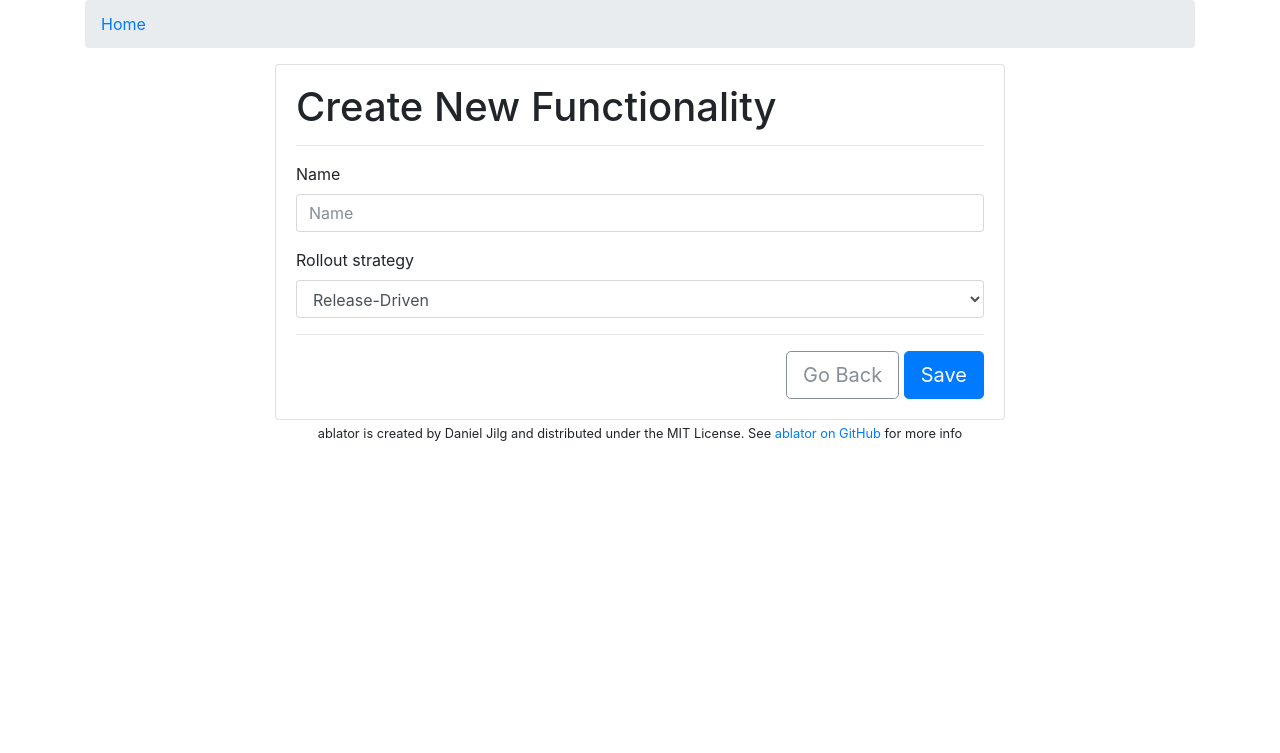
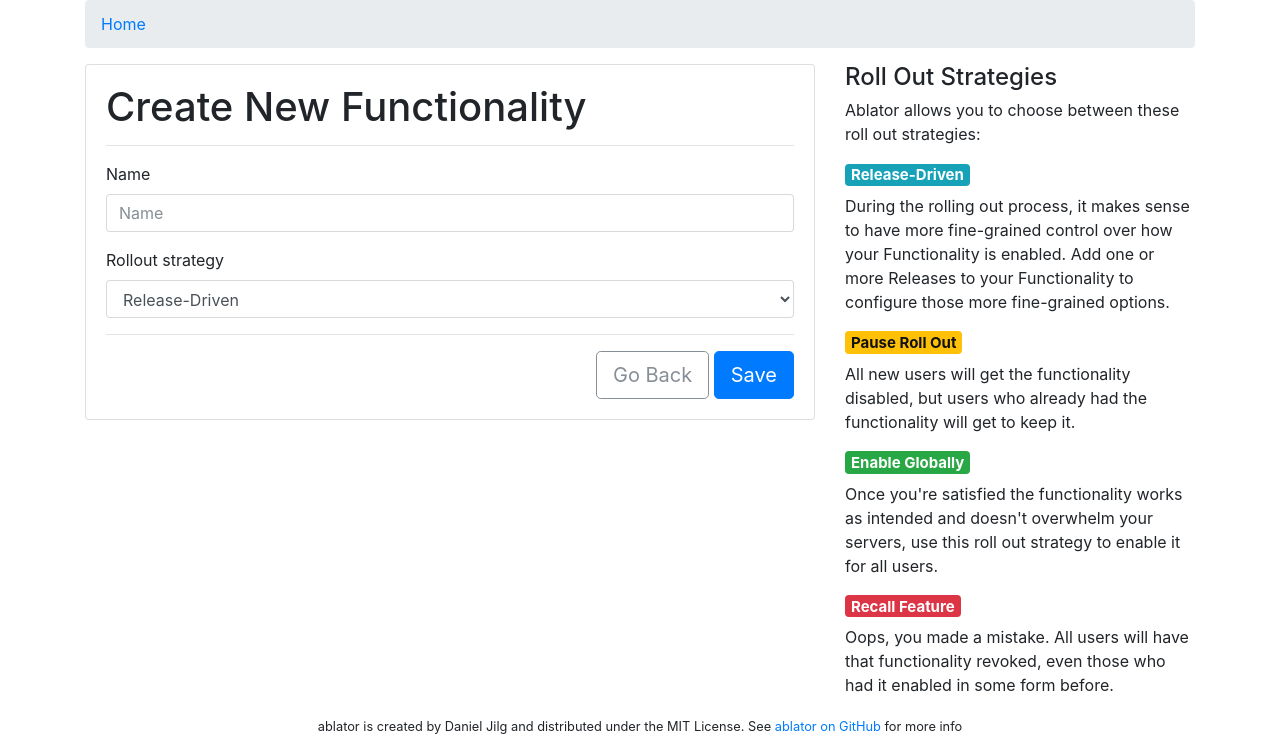
Before and after one commit to ablator/ablator, a Django app: page /app/1/add_functionality/ in a window 1280 px wide. Shown: the part 56-809 px from the top of the page. Before the commit the page ends 497 px from the top, so only its background shows below. Run offline with Django 3.2, Linux system fonts and the light colour scheme; the visitor is signed in with stand-in values (Sample User, id 1); some libraries are stand-ins or nearby versions.

Commit message:
Add Help Text to Functionality Form

```diff
--- a/ablator/web_admin/templates/_form_container.html
+++ b/ablator/web_admin/templates/_form_container.html
@@ -2,7 +2,7 @@
 
 {% block content %}
     <div class="row">
-        <div class="col-md-2">&nbsp;</div>
+        {% block overwrite_spacer %}<div class="col-md-2">&nbsp;</div>{% endblock %}
         <div class="col-md-8">
             <div class="card">
                 <div class="card-body">
@@ -10,7 +10,7 @@
                 </div>
             </div>
         </div>
-        <div class="col-md-2">
+        <div class="col">
             {% block help %}{% endblock %}
         </div>
     </div>
--- a/ablator/web_admin/templates/core/app_detail.html
+++ b/ablator/web_admin/templates/core/app_detail.html
@@ -52,7 +52,7 @@
         <div class="col-md-6">
             <div class="card text-center">
                     <div class="card-body">
-                        <a href="{% url 'functionality-create' app.id %}" class="btn btn-outline-primary">Add New Functionality</a>
+                        <a href="{% url 'functionality-create' app.id %}" class="btn btn-outline-secondary">Add New Functionality</a>
                     </div>
                 </div>
         </div>
--- a/ablator/web_admin/templates/core/functionality_form.html
+++ b/ablator/web_admin/templates/core/functionality_form.html
@@ -1,5 +1,8 @@
 {% extends '_form_container.html' %}
 {% load bootstrap4 %}
+
+{% block overwrite_spacer %}
+{% endblock %}
 
 {% block form %}
     {% if object %}
@@ -27,3 +30,17 @@
         {% endbuttons %}
     </form>
 {% endblock %}
+
+{% block help %}
+    <h4>Roll Out Strategies</h4>
+    <p>Ablator allows you to choose between these roll out strategies:</p>
+
+    <h5><span class="badge badge-info">Release-Driven</span></h5>
+    <p>During the rolling out process, it makes sense to have more fine-grained control over how your Functionality is enabled. Add one or more Releases to your Functionality to configure those more fine-grained options.</p>
+    <h5><span class="badge badge-warning">Pause Roll Out</span></h5>
+    <p>All new users will get the functionality disabled, but users who already had the functionality will get to keep it.</p>
+    <h5><span class="badge badge-success">Enable Globally</span></h5>
+    <p>Once you're satisfied the functionality works as intended and doesn't overwhelm your servers, use this roll out strategy to enable it for all users.</p>
+    <h5><span class="badge badge-danger">Recall Feature</span></h5>
+    <p>Oops, you made a mistake. All users will have that functionality revoked, even those who had it enabled in some form before.</p>
+{% endblock %}
```
